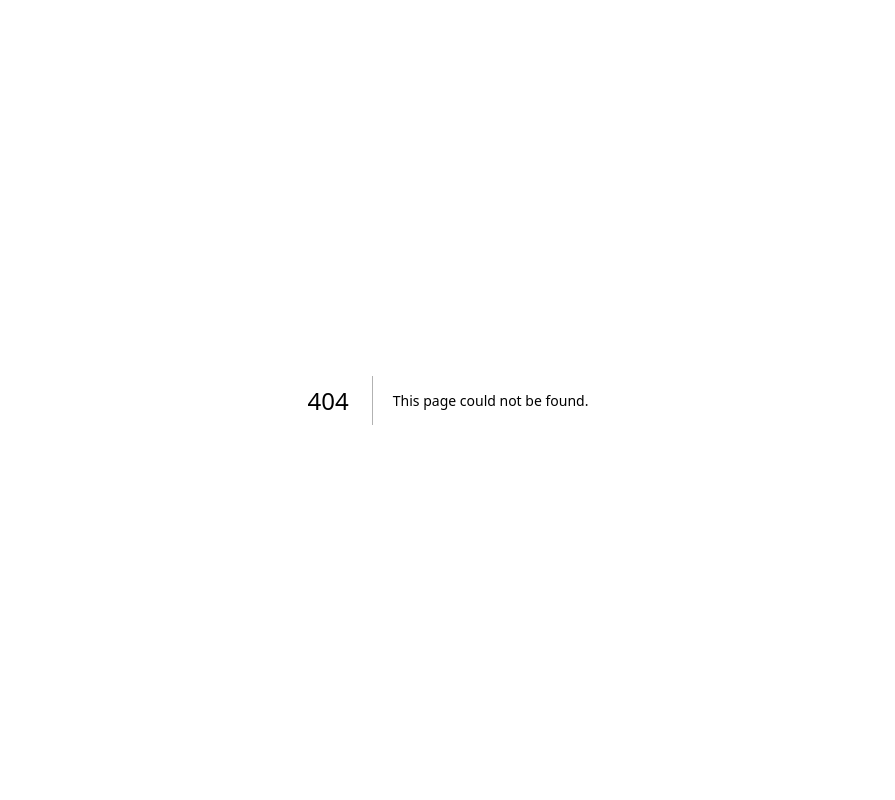
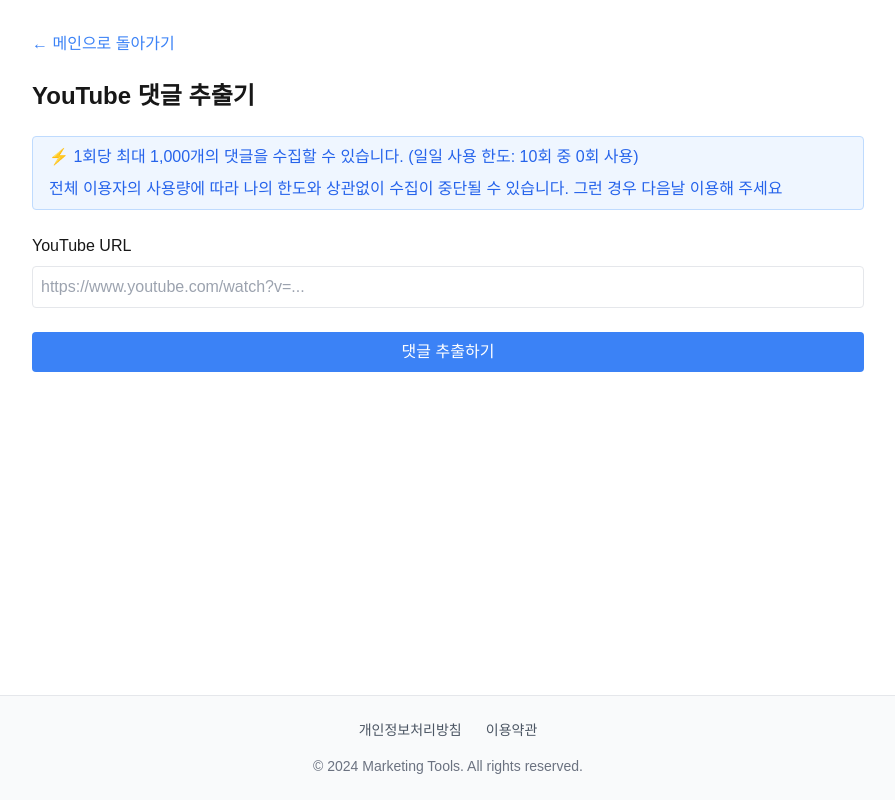
Before and after one commit to greentl0814/mkt-box, a Next.js app: page /youtube-comments in a window 1280 px wide. Before the commit this address had no page. Shown: the top 800 px of the page, without its empty margins (192-1087 px from the left). Built offline with nearby package versions, Linux system fonts and the light colour scheme.

Commit message:
Add YouTube comments extractor

```diff
--- a/pages/_app.js
+++ b/pages/_app.js
@@ -1,4 +1,4 @@
-import "@/styles/globals.css";
+import "../styles/globals.css";
 import Footer from '../components/Footer'
 
 function MyApp({ Component, pageProps }) {
--- a/pages/index.js
+++ b/pages/index.js
@@ -28,6 +28,14 @@
       description: '유튜브 동영상의 특정 시간대로 바로 이동하는 URL을 생성합니다.',
       icon: <Youtube className="w-6 h-6" />,
       link: '/youtube-time'
+    },
+
+    {
+      id: 'youtube-comments',
+      title: '유튜브 댓글 추출기',
+      description: '유튜브 영상의 댓글을 엑셀 파일로 추출합니다.',
+      icon: <Youtube className="w-6 h-6" />,
+      link: '/youtube-comments'
     },
 
     {
--- /dev/null
+++ b/pages/youtube-comments/index.tsx
@@ -0,0 +1,250 @@
+// pages/youtube-comments/index.tsx
+import React, { useState, useEffect } from 'react';
+import Head from 'next/head';
+import Link from 'next/link';
+import * as XLSX from 'xlsx';
+import { saveAs } from 'file-saver';
+
+interface Comment {
+  comment: string;
+  author: string;
+  date: string;
+  numLikes: number;
+}
+
+const COMMENTS_LIMIT = 1000;
+const DAILY_LIMIT = 10;
+
+export default function YouTubeComments() {
+  const [url, setUrl] = useState('');
+  const [loading, setLoading] = useState(false);
+  const [progress, setProgress] = useState(0);
+  const [error, setError] = useState('');
+  const [commentCount, setCommentCount] = useState(0);
+  const [totalComments, setTotalComments] = useState(0);
+  const [dailyRequestCount, setDailyRequestCount] = useState(0);
+  const [showTip, setShowTip] = useState(false);
+
+  useEffect(() => {
+    const count = localStorage.getItem('dailyRequestCount');
+    const date = localStorage.getItem('requestDate');
+    const today = new Date().toDateString();
+
+    if (date !== today) {
+      localStorage.setItem('dailyRequestCount', '0');
+      localStorage.setItem('requestDate', today);
+      setDailyRequestCount(0);
+    } else if (count) {
+      setDailyRequestCount(parseInt(count));
+    }
+  }, []);
+
+  const incrementDailyCount = () => {
+    const newCount = dailyRequestCount + 1;
+    setDailyRequestCount(newCount);
+    localStorage.setItem('dailyRequestCount', newCount.toString());
+    localStorage.setItem('requestDate', new Date().toDateString());
+  };
+
+  const getVideoId = (url: string) => {
+    try {
+      const urlObj = new URL(url);
+      if (urlObj.hostname === 'youtu.be') {
+        return urlObj.pathname.slice(1);
+      }
+      return urlObj.searchParams.get('v');
+    } catch {
+      return null;
+    }
+  };
+
+  const formatDate = (isoDate: string) => {
+    const date = new Date(isoDate);
+    return date.toLocaleString('ko-KR', { timeZone: 'Asia/Seoul' });
+  };
+
+  const fetchComments = async (videoId: string): Promise<Comment[]> => {
+    const comments: Comment[] = [];
+    let pageToken = '';
+    const API_KEY = process.env.NEXT_PUBLIC_YOUTUBE_API_KEY;
+
+    try {
+      const videoResponse = await fetch(
+        `https://www.googleapis.com/youtube/v3/videos?part=statistics&id=${videoId}&key=${API_KEY}`
+      );
+      const videoData = await videoResponse.json();
+      const total = parseInt(videoData.items[0].statistics.commentCount);
+      setTotalComments(total);
+
+      if (total > COMMENTS_LIMIT) {
+        setShowTip(true);
+      }
+
+      while (comments.length < COMMENTS_LIMIT) {
+        const response = await fetch(
+          `https://www.googleapis.com/youtube/v3/commentThreads?part=snippet,replies&videoId=${videoId}&maxResults=100&order=relevance&pageToken=${pageToken}&key=${API_KEY}`
+        );
+
+        if (!response.ok) {
+          const error = await response.json();
+          if (error.error.code === 403 && error.error.message.includes('quotaExceeded')) {
+            throw new Error('YouTube API 일일 할당량이 초과되었습니다. 내일 다시 시도해주세요.');
+          }
+          throw new Error('댓글을 가져오는데 실패했습니다');
+        }
+
+        const data = await response.json();
+
+        for (const item of data.items) {
+          if (comments.length >= COMMENTS_LIMIT) break;
+
+          const comment = item.snippet.topLevelComment.snippet;
+          comments.push({
+            comment: comment.textDisplay,
+            author: comment.authorDisplayName,
+            date: formatDate(comment.publishedAt),
+            numLikes: comment.likeCount
+          });
+
+          if (item.snippet.totalReplyCount > 0 && item.replies && comments.length < COMMENTS_LIMIT) {
+            for (const reply of item.replies.comments) {
+              if (comments.length >= COMMENTS_LIMIT) break;
+              comments.push({
+                comment: reply.snippet.textDisplay,
+                author: reply.snippet.authorDisplayName,
+                date: formatDate(reply.snippet.publishedAt),
+                numLikes: reply.snippet.likeCount
+              });
+            }
+          }
+        }
+
+        setCommentCount(comments.length);
+        setProgress((comments.length / Math.min(total, COMMENTS_LIMIT)) * 100);
+
+        if (!data.nextPageToken || comments.length >= COMMENTS_LIMIT) break;
+        pageToken = data.nextPageToken;
+      }
+
+      return comments;
+    } catch (error) {
+      throw error;
+    }
+  };
+
+  const exportToExcel = (comments: Comment[]) => {
+    const worksheet = XLSX.utils.json_to_sheet(comments);
+    const workbook = XLSX.utils.book_new();
+    XLSX.utils.book_append_sheet(workbook, worksheet, 'Comments');
+
+    const excelBuffer = XLSX.write(workbook, { bookType: 'xlsx', type: 'array' });
+    const data = new Blob([excelBuffer], { type: 'application/vnd.openxmlformats-officedocument.spreadsheetml.sheet' });
+
+    const timestamp = new Date().toISOString().replace(/[-:.]/g, '').substring(0, 14);
+    saveAs(data, `youtube_comments_${timestamp}.xlsx`);
+  };
+
+  const handleSubmit = async (e: React.FormEvent) => {
+    e.preventDefault();
+
+    if (dailyRequestCount >= DAILY_LIMIT) {
+      setError('일일 사용 한도(10회)를 초과했습니다. 내일 다시 시도해주세요.');
+      return;
+    }
+
+    setLoading(true);
+    setError('');
+    setProgress(0);
+    setCommentCount(0);
+    setTotalComments(0);
+    setShowTip(false);
+
+    try {
+      const videoId = getVideoId(url);
+      if (!videoId) {
+        throw new Error('올바른 YouTube URL이 아닙니다');
+      }
+
+      const comments = await fetchComments(videoId);
+      exportToExcel(comments);
+      incrementDailyCount();
+    } catch (err) {
+      setError(err instanceof Error ? err.message : '알 수 없는 오류가 발생했습니다');
+    } finally {
+      setLoading(false);
+    }
+  };
+
+  return (
+    <>
+      <Head>
+        <title>YouTube 댓글 추출기 - Marketing Tools</title>
+        <meta name="description" content="YouTube 동영상의 댓글을 엑셀 파일로 추출합니다." />
+      </Head>
+
+      <div className="p-8 max-w-4xl mx-auto">
+        <Link href="/" className="text-blue-500 hover:text-blue-700 mb-6 inline-block">
+          ← 메인으로 돌아가기
+        </Link>
+
+        <h1 className="text-2xl font-bold mb-6">YouTube 댓글 추출기</h1>
+
+        <div className="bg-blue-50 border border-blue-200 text-blue-600 px-4 py-2 rounded mb-6">
+          <div>
+            ⚡ 1회당 최대 1,000개의 댓글을 수집할 수 있습니다. (일일 사용 한도: {DAILY_LIMIT}회 중 {dailyRequestCount}회 사용)
+          </div>
+          <div className="mt-2">
+            전체 이용자의 사용량에 따라 나의 한도와 상관없이 수집이 중단될 수 있습니다. 그런 경우 다음날 이용해 주세요
+          </div>
+        </div>
+
+        <div className="space-y-6">
+          <div>
+            <label className="block mb-2 font-medium">YouTube URL</label>
+            <input
+              type="text"
+              value={url}
+              onChange={(e) => setUrl(e.target.value)}
+              placeholder="https://www.youtube.com/watch?v=..."
+              className="w-full p-2 border rounded"
+            />
+          </div>
+
+          {error && (
+            <div className="bg-red-50 border border-red-200 text-red-600 px-4 py-2 rounded">
+              {error}
+            </div>
+          )}
+
+          {showTip && (
+            <div className="bg-yellow-50 border border-yellow-200 text-yellow-800 px-4 py-2 rounded">
+              💡 전체 {totalComments.toLocaleString()}개의 댓글 중 인기 댓글순으로 상위 1,000개만 수집됩니다.
+            </div>
+          )}
+
+          {loading && (
+            <div className="space-y-2">
+              <div className="w-full bg-gray-200 rounded h-2">
+                <div
+                  className="bg-blue-500 h-2 rounded transition-all duration-300"
+                  style={{ width: `${progress}%` }}
+                ></div>
+              </div>
+              <div className="text-sm text-gray-600 text-center">
+                {commentCount}/{Math.min(totalComments, COMMENTS_LIMIT)} 댓글 수집 중... ({progress.toFixed(1)}%)
+              </div>
+            </div>
+          )}
+
+          <button
+            onClick={handleSubmit}
+            disabled={loading}
+            className="w-full bg-blue-500 text-white py-2 px-4 rounded hover:bg-blue-600"
+          >
+            {loading ? '댓글 수집 중...' : '댓글 추출하기'}
+          </button>
+        </div>
+      </div>
+    </>
+  );
+}
```
Also changed, not shown: package.json (+6 -1 lines), tsconfig.json (added, +29 -0 lines), 1 other file (tests, documents, lock files or other folders).
